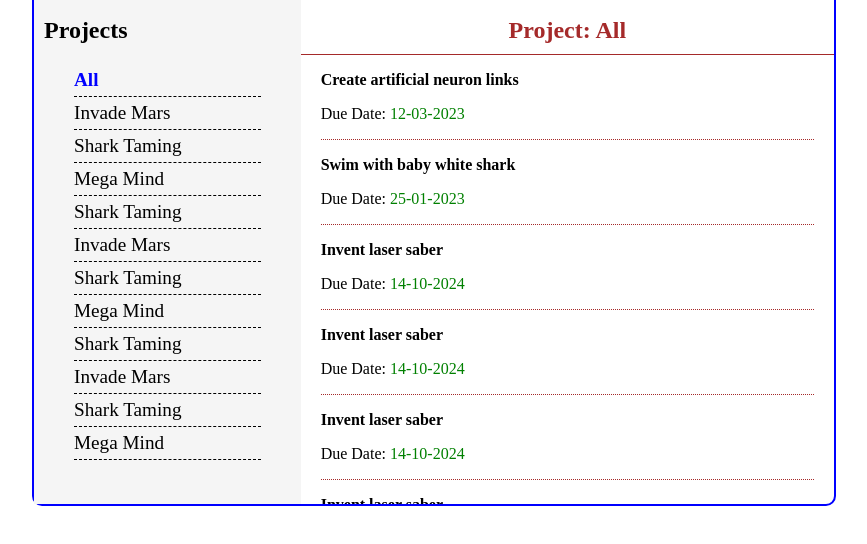
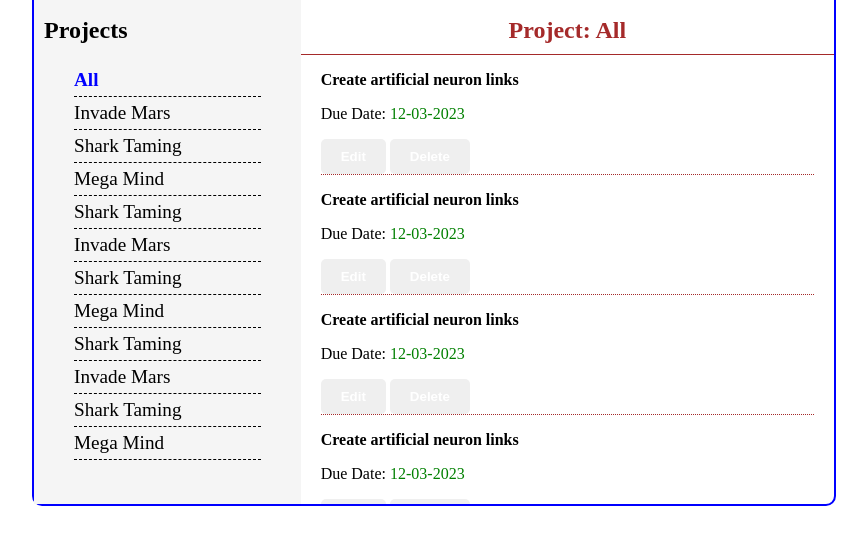
Before and after one commit to SonDo580/todo-list, a website built with webpack: page dist/index.html in a window 1280 px wide. Shown: the part 188-732 px from the top of the page, without its empty margins (206-1073 px from the left). Built offline with nearby package versions, Linux system fonts and the light colour scheme.

Commit message:
Add 2 buttons to edit and delete task

```diff
--- a/dist/index.html
+++ b/dist/index.html
@@ -39,28 +39,51 @@
             <h2>Project: <span id="projectName">All</span></h2>
             <div id="todo-list">
                 <div class="todo">
+                    <div class="text">
                         <p class="title">Create artificial neuron links</p>
                         <p>Due Date: <span class="duedate">12-03-2023</span></p>
                     </div>
-                <div class="todo">
-                    <p class="title">Swim with baby white shark</p>
-                    <p>Due Date: <span class="duedate">25-01-2023</span></p>
+                    <div class="buttons">
+                        <button class="secondary">Edit</button>
+                        <button class="danger">Delete</button>
+                    </div>
                 </div>
                 <div class="todo">
-                    <p class="title">Invent laser saber</p>
-                    <p>Due Date: <span class="duedate">14-10-2024</span></p>
+                    <div class="text">
+                        <p class="title">Create artificial neuron links</p>
+                        <p>Due Date: <span class="duedate">12-03-2023</span></p>
                     </div>
-                <div class="todo">
-                    <p class="title">Invent laser saber</p>
-                    <p>Due Date: <span class="duedate">14-10-2024</span></p>
+                    <div class="buttons">
+                        <button class="secondary">Edit</button>
+                        <button class="danger">Delete</button>
                     </div>
-                <div class="todo">
-                    <p class="title">Invent laser saber</p>
-                    <p>Due Date: <span class="duedate">14-10-2024</span></p>
+                </div><div class="todo">
+                    <div class="text">
+                        <p class="title">Create artificial neuron links</p>
+                        <p>Due Date: <span class="duedate">12-03-2023</span></p>
                     </div>
-                <div class="todo">
-                    <p class="title">Invent laser saber</p>
-                    <p>Due Date: <span class="duedate">14-10-2024</span></p>
+                    <div class="buttons">
+                        <button class="secondary">Edit</button>
+                        <button class="danger">Delete</button>
+                    </div>
+                </div><div class="todo">
+                    <div class="text">
+                        <p class="title">Create artificial neuron links</p>
+                        <p>Due Date: <span class="duedate">12-03-2023</span></p>
+                    </div>
+                    <div class="buttons">
+                        <button class="secondary">Edit</button>
+                        <button class="danger">Delete</button>
+                    </div>
+                </div><div class="todo">
+                    <div class="text">
+                        <p class="title">Create artificial neuron links</p>
+                        <p>Due Date: <span class="duedate">12-03-2023</span></p>
+                    </div>
+                    <div class="buttons">
+                        <button class="secondary">Edit</button>
+                        <button class="danger">Delete</button>
+                    </div>
                 </div>
             </div>
         </main>
```
Lines whose indentation alone changed are shown as unchanged.
